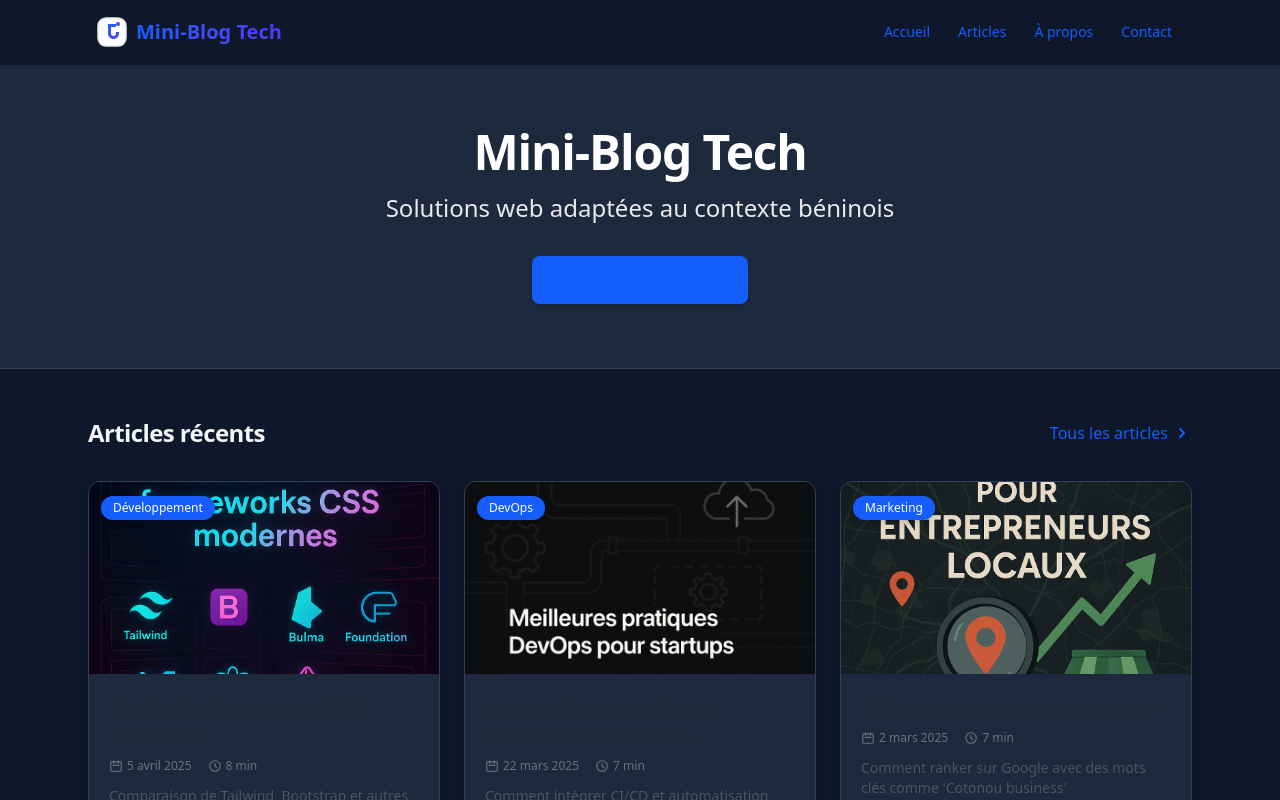
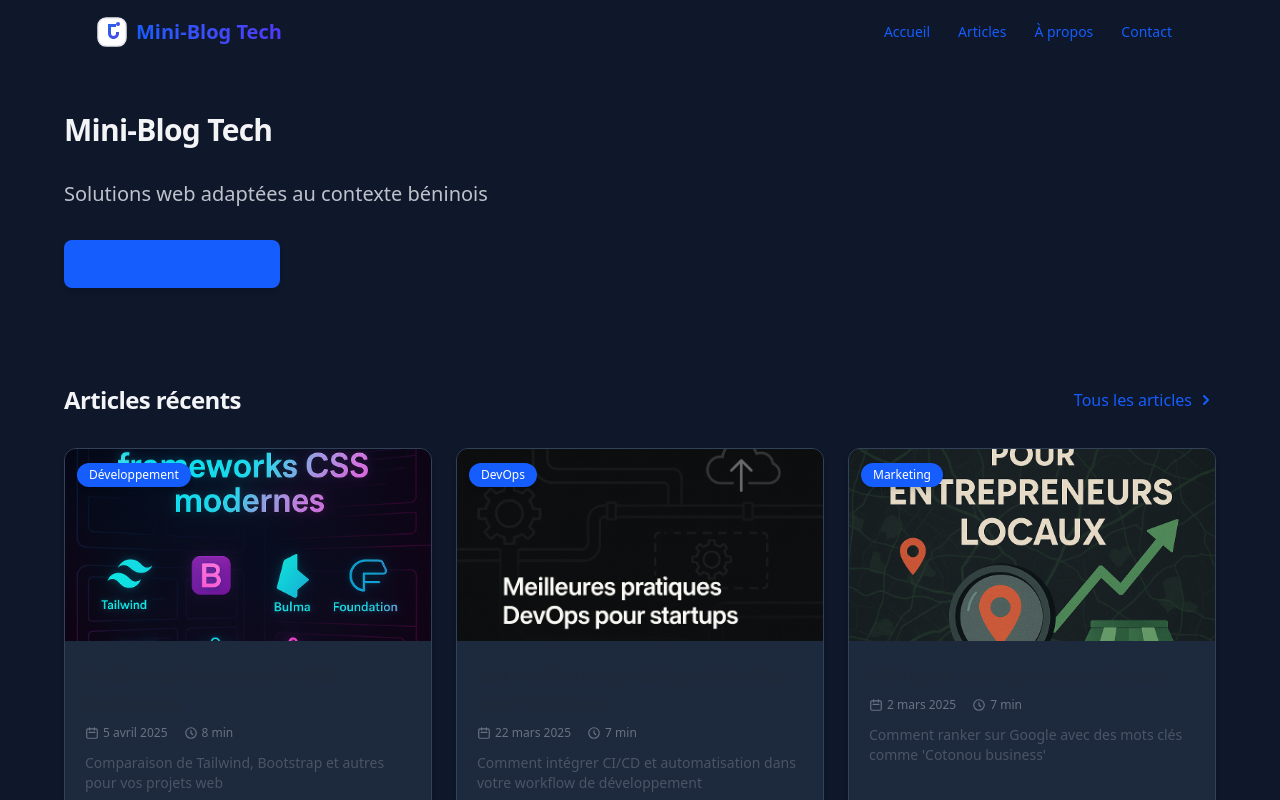
Before and after one commit to bk2024b/Mini_blog_tech, a Next.js app: page / in a window 1280 px wide. Shown: the top 800 px of the page. Built offline with nearby package versions, Linux system fonts and the light colour scheme.

Commit message:
style général amélioré

```diff
--- a/src/app/about/page.jsx
+++ b/src/app/about/page.jsx
@@ -1,3 +1,4 @@
+// src/app/about/page.jsx
 import Navbar from "@/app/components/Navbar";
 import Footer from "@/app/components/Footer";
 
@@ -11,16 +12,13 @@
     <div className="min-h-screen bg-slate-900 flex flex-col">
       <Navbar />
 
-      {/* En-tête de la page - Modifié pour être cohérent avec le reste du site */}
-      <div className="bg-slate-800 text-white pt-28 pb-12 border-b border-slate-700">
-        <div className="max-w-4xl mx-auto px-6">
-          <h1 className="text-3xl md:text-4xl font-bold mb-2">À propos</h1>
-          <p className="text-lg opacity-90">En savoir plus sur ce blog et son auteur</p>
-        </div>
-      </div>
+      {/* En-tête de la page - Harmonisé avec la page Articles */}
+      <main className="flex-grow pt-28 pb-12 px-4">
+        <div className="max-w-6xl mx-auto">
+          <h1 className="text-3xl font-bold text-gray-100 mb-8">
+            À propos
+          </h1>
 
-      {/* Contenu principal */}
-      <main className="max-w-4xl mx-auto p-6 flex-grow">
           <div className="bg-slate-800 rounded-xl p-8 shadow-md border border-slate-700">
             <h2 className="text-2xl font-bold text-gray-100 mb-4">Qui suis-je?</h2>
             <p className="text-gray-300 leading-relaxed mb-6">
@@ -55,6 +53,7 @@
               </li>
             </ul>
           </div>
+        </div>
       </main>
 
       <Footer />
--- a/src/app/page.js
+++ b/src/app/page.js
@@ -9,7 +9,7 @@
   title: "Accueil | Mini-blog Tech",
   description: "Blog tech moderne par Josias Boco pour aider les entrepreneurs et développeurs béninois",
 };
-// Modifications pour la page d'accueil (src/app/page.js)
+
 export default function Home() {
   // Récupérer les articles (normalement depuis un CMS ou une API)
   const featuredArticles = getAllArticles().slice(0, 3);
@@ -18,26 +18,24 @@
     <div className="min-h-screen bg-slate-900 flex flex-col">
       <Navbar />
 
-      {/* Hero Section - Cohérence améliorée avec le style sombre */}
-      <section className="bg-slate-800 text-white pt-32 pb-16 border-b border-slate-700">
-        <div className="max-w-4xl mx-auto px-6 text-center">
-          <h1 className="text-4xl md:text-5xl font-bold mb-4">
+      {/* Hero Section - Modifiée pour être cohérente avec la page Articles */}
+      <main className="flex-grow pt-28 pb-12 px-4">
+        <div className="max-w-6xl mx-auto">
+          <h1 className="text-3xl font-bold text-gray-100 mb-8">
             Mini-Blog Tech
           </h1>
-          <p className="text-xl md:text-2xl opacity-90 mb-8">
+          <p className="text-xl opacity-90 text-gray-300 mb-8">
             Solutions web adaptées au contexte béninois
           </p>
           <Link
             href="/articles"
-            className="px-6 py-3 bg-blue-600 text-white font-semibold rounded-lg hover:bg-blue-700 transition-colors inline-block shadow-md hover:shadow-lg"
+            className="px-6 py-3 bg-blue-600 text-white font-semibold rounded-lg hover:bg-blue-700 transition-colors inline-block shadow-md hover:shadow-lg mb-12"
           >
             Découvrir les articles
           </Link>
-        </div>
-      </section>
 
           {/* Featured Articles */}
-      <main className="max-w-6xl mx-auto px-6 py-12 flex-grow">
+          <div className="mt-12">
             <div className="flex justify-between items-center mb-8">
               <h2 className="text-2xl font-bold text-gray-100">
                 Articles récents
@@ -66,6 +64,7 @@
                 />
               ))}
             </div>
+          </div>
 
           {/* About Section */}
           <section className="mt-16 bg-slate-800 rounded-xl p-8 shadow-md border border-slate-700">
@@ -86,6 +85,7 @@
               </svg>
             </Link>
           </section>
+        </div>
       </main>
 
       <Footer />
```
Lines whose indentation alone changed are shown as unchanged.
